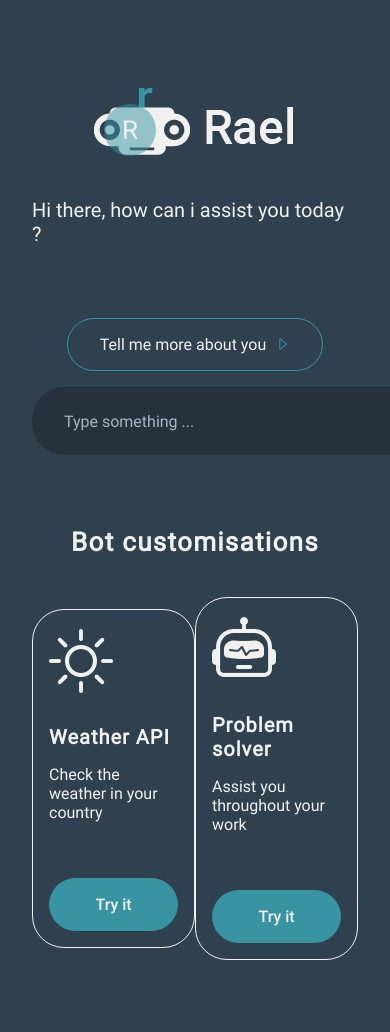
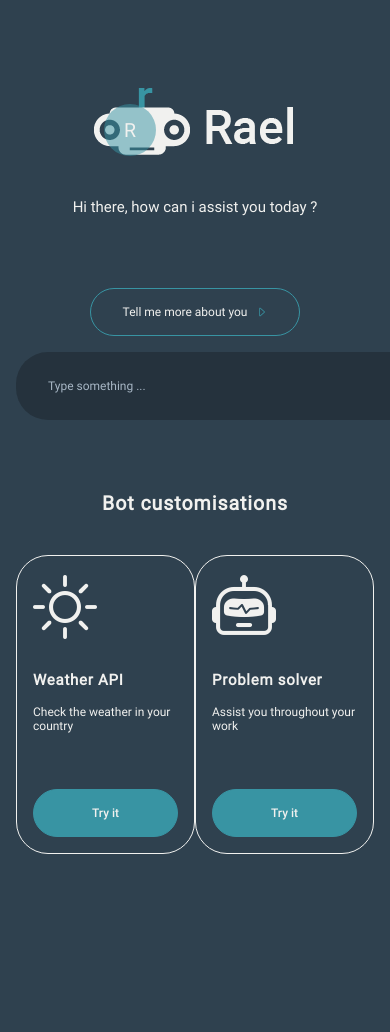
Before and after one commit to NathanRael/ChatbotRemake, a PHP site: page /mainInterface.html in a window 390 px wide; the page is wider, and only the part inside the window is pictured. After the commit the page ends 854 px from the top of that part, so only its background shows below. Run offline with PHP 8.4, Linux system fonts and the light colour scheme.

Commit message:
index is  responsive

```diff
--- a/index.html
+++ b/index.html
@@ -36,6 +36,7 @@
         </div>
     </header>
     <div class="fade-field"></div>
+
     <div class="login-popup">
         <h1 class="form-title">Welcome back ...</h1>
         <div class="input-group">
@@ -52,6 +53,7 @@
             <span class="Or">Or</span>
             <button class="btn-outlined">Sign Up</button>
         </div>
+        <i class="bi bi-x-lg close-form"></i>
     </div>
     <div class="signup-popup">
         <h1 class="form-title">Welcome ...</h1>
@@ -64,7 +66,6 @@
             </div>
             <div class="input-item">
                 <input type="text" class="form-input" placeholder="Password">
-                <a href="#" class="link">Forgot password ?</a>
             </div>
         </div>
         <div class="btn-group">
@@ -72,6 +73,8 @@
             <span class="Or">Or</span>
             <button class="btn-outlined">Login</button>
         </div>
+        <i class="bi bi-x-lg close-form"></i>
     </div>
+
 </body>
 </html>
--- a/src/css/style.css
+++ b/src/css/style.css
@@ -1,12 +1,12 @@
 /**************root*********************/
 :root{
-    --title-fs : 34px;
-    --body-fs : 18px;
-    --leads-fs : 20px;
-    --sub-heading : 26px;
-    --link-fs : 16px;
-    --input-fs : 16px;
-    --body-secondary-fs : 16px;
+    --title-fs : 2.125em;
+    --body-fs : 16px;
+    --leads-fs : 1.25em;
+    --sub-heading : 1.625em;
+    --link-fs : 1em;
+    --input-fs : 1em;
+    --body-secondary-fs : 1em;
 
     --primary-color : #2F414F;
     --secondary-color : #3894A3;
@@ -19,6 +19,10 @@
     --input-text-color : #d6dadd;
     --black-color : #121414;
 
+}
+
+body{
+    font-size: var(--body-fs);
 }
 
 @font-face {
@@ -131,6 +135,15 @@ body::-webkit-scrollbar{
 }
 
 /***login & signup ***/
+.close-form{
+    cursor: pointer;
+    display: none;
+    color: var(--text-color);
+    font-size: var(--leads-fs);
+    position: absolute;
+    top: 32px;
+    right: 32px;
+}
 .fade-field{
     display: none;
     position: absolute;
@@ -203,7 +216,7 @@ body::-webkit-scrollbar{
 
 .link{
     font-size: var(--link-fs);
-    color:var(--input-color);
+    color: var(--secondary-color);
     text-decoration: none;
     margin-left: 24px;
 }
@@ -745,3 +758,70 @@ body::-webkit-scrollbar{
         bottom: 128px;
     }
 }
+
+@media screen  and (max-width: 1024px){
+    :root{
+        --body-fs : 14px;
+    }
+
+    body{
+        padding: 0 16px;
+        margin: auto;
+        overflow-x: hidden;
+    }
+
+}
+
+@media screen and (max-width : 992px) {
+    .hero{
+        flex-direction: column;
+    }
+
+    .hero-right{
+        display: flex;
+        justify-content: center;
+        margin-top: 48px;
+    }
+    .hero-left{
+        width: 100%;
+        justify-content: center;
+        text-align: center;
+    }
+
+    .hero-btn-contrainer{
+        width: fit-content;
+        justify-content: space-between;
+        margin: 0 auto;
+    }
+}
+
+@media screen and (max-width : 768px) {
+    .hero-right{
+        display: none;
+    }
+
+}
+
+@media screen and (max-width : 576px) {
+    :root{
+        --body-fs : 12px;
+    }
+
+    .close-form{
+        display: block;
+    }
+    .login-popup, .signup-popup{
+        right: -150%;
+        width: 100%;
+        border-radius: 0;
+    }
+
+    .login-popup  .input-group, .signup-popup .input-group{
+        width: 100%;
+
+    }
+
+    .btn-group{
+        width: 100%;
+    }
+}
--- a/src/js/main.js
+++ b/src/js/main.js
@@ -42,9 +42,15 @@ class ToggleMainButton {
 // Create instances and call methods
 let loginBtn = new ToggleMainButton('.btn-login', '.login-popup', '.fade-field');
 let signupBtn = new ToggleMainButton('.btn-signup', '.signup-popup', '.fade-field');
-
 loginBtn.animate();
 signupBtn.animate();
+
+$('.close-form').click(function (){
+    $(this).parent(0).animate({
+        "right" : "-524px"
+    }).hide();
+    // $('.fade-field').hide();
+})
 
 
 /******toggle setting&hitory popup**** */
```
